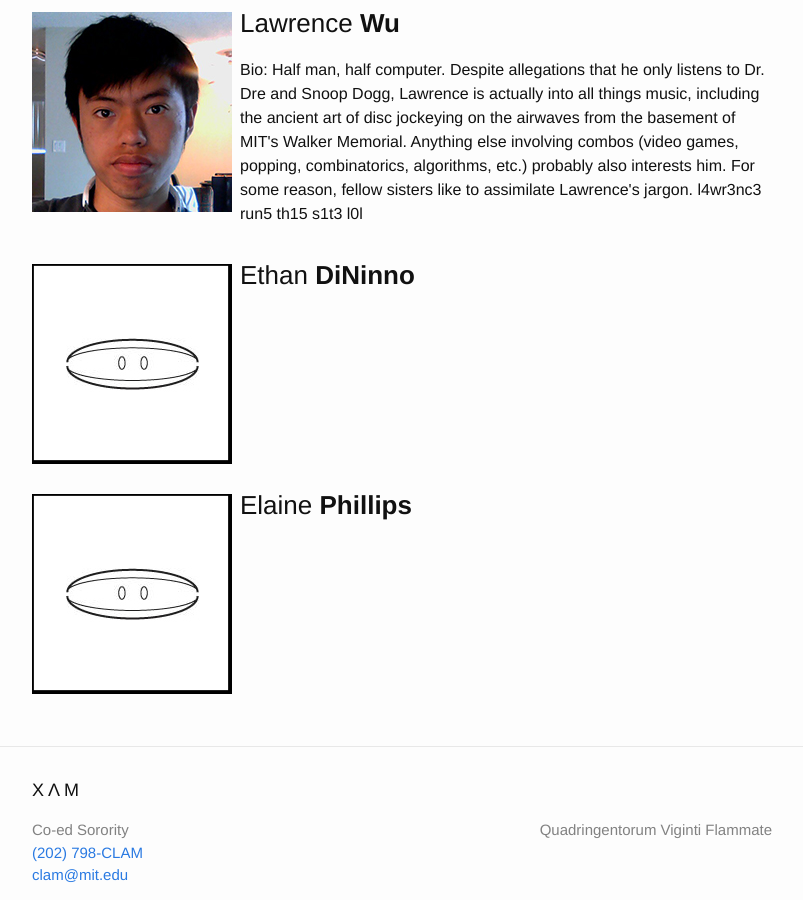
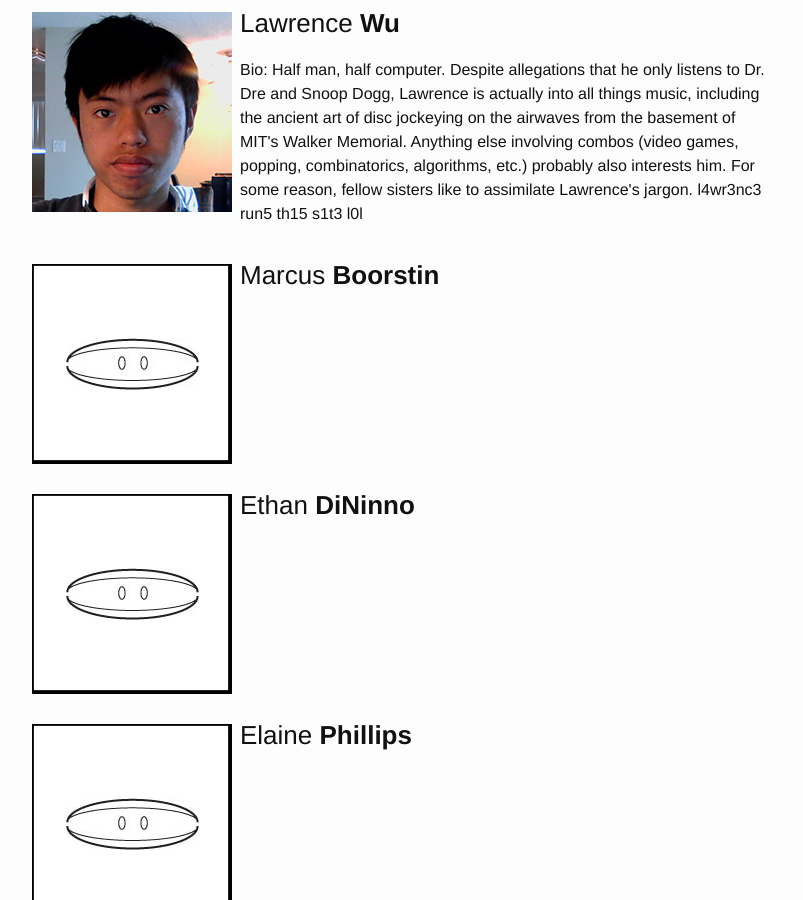
Before and after one commit to clam420/clam420.github.io, a Jekyll site: the page built from sisters.md, in a window 1280 px wide and 900 px high, scrolled down 3459 px. Shown: the whole window, without its empty margins (238-1041 px from the left). Built offline with Jekyll 4.4.1, drawn with Linux system fonts in a browser that asks for light colours.

Commit message:
update sisters

```diff
--- a/sisters.md
+++ b/sisters.md
@@ -84,6 +84,11 @@ Bio: Half man, half computer. Despite allegations that he only listens to Dr. Dr
 
 <div style="min-height:200px; margin:30px auto">
 <img style="float:left; padding-right:8px; padding-top:8px; max-width: 30%" src="/assets/clam.jpg">
+<h3>Marcus <b>Boorstin</b></h3>
+</div>
+
+<div style="min-height:200px; margin:30px auto">
+<img style="float:left; padding-right:8px; padding-top:8px; max-width: 30%" src="/assets/clam.jpg">
 <h3>Ethan <b>DiNinno</b></h3>
 </div>
 
```
